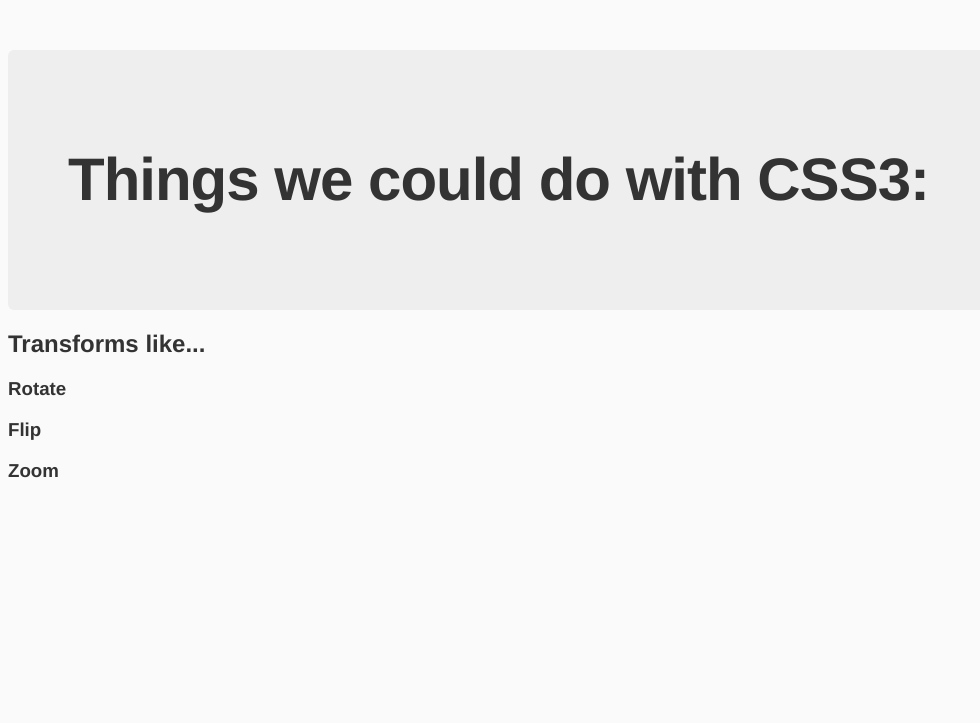
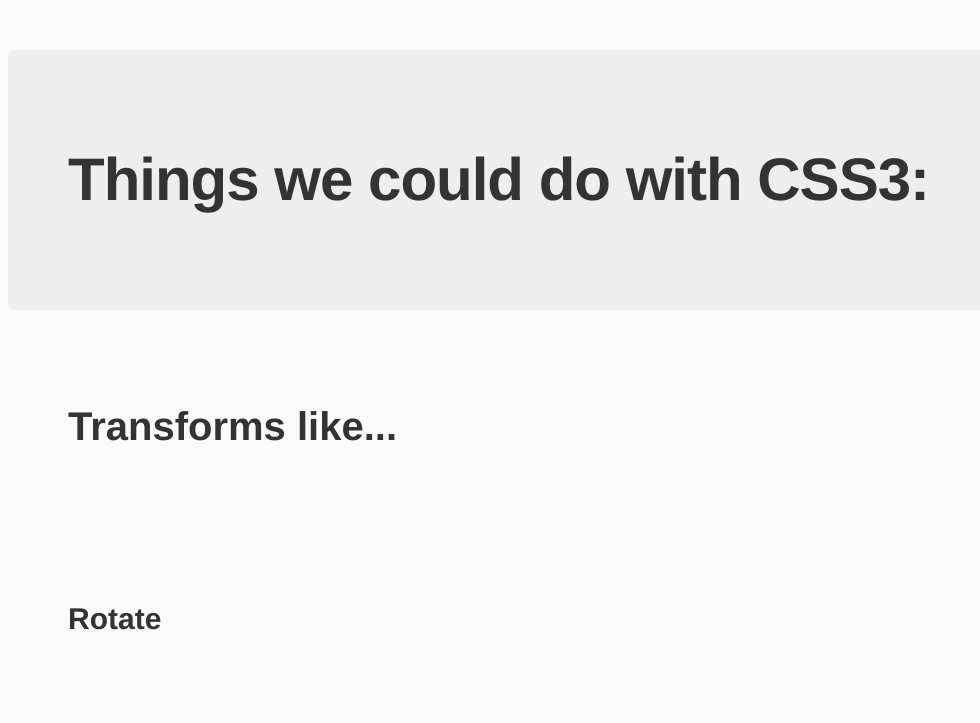
Before and after one commit to bkimmel/bkimmel.github.io, a plain HTML site: page svgtype/index.html in a window 1280 px wide. Shown: the top 723 px of the page, without its empty margins (0-980 px from the left). Drawn offline with Linux system fonts and the light colour scheme.

Commit message:
lightning

```diff
--- a/svgtype/styles/main.css
+++ b/svgtype/styles/main.css
@@ -21,6 +21,16 @@ body {
     letter-spacing: -1px;
 }
 
+h2 {
+	padding: 60px;
+	font-size: 40px;
+}
+
+h3 {
+	padding: 60px;
+	font-size: 30px;
+}
+
 .browsehappy {
     margin: 0.2em 0;
     background: #ccc;
```
